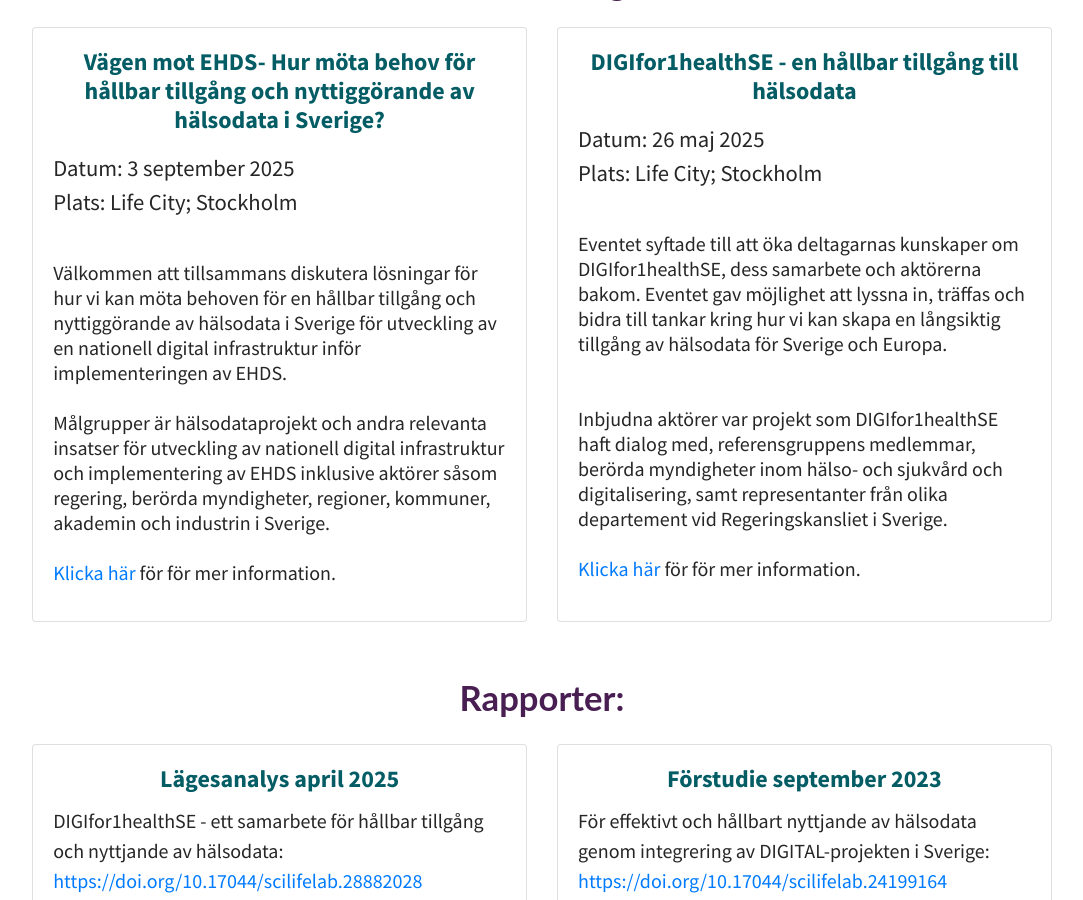
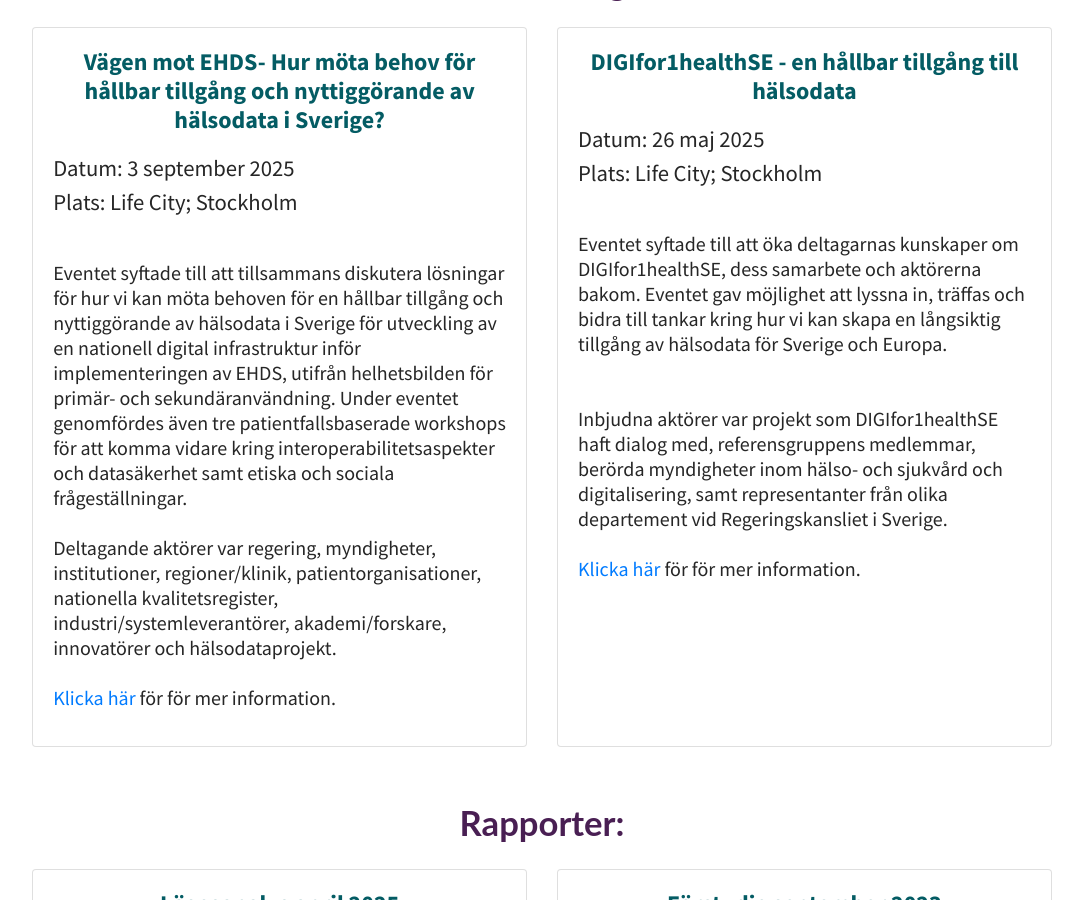
Before and after one commit to ScilifelabDataCentre/DIGIfor1Health_web, a Jekyll site: the page built from pages/outputs.md, in a window 1280 px wide and 900 px high, scrolled down 386 px. Shown: the whole window, without its empty margins (98-1181 px from the left). Built offline with Jekyll 4.4.1, drawn with Linux system fonts in a browser that asks for light colours; a script that is not in the unit is left out; comment, search, counter and statistics services are not loaded.

Commit message:
Update outputs.md
Event description text update.

```diff
--- a/pages/outputs.md
+++ b/pages/outputs.md
@@ -27,15 +27,16 @@ bootstrap: true
     </p>
     <br>
 
-Välkommen att tillsammans diskutera lösningar för hur vi kan möta behoven för en hållbar tillgång och nyttiggörande av hälsodata i Sverige för utveckling av en nationell digital infrastruktur inför implementeringen av EHDS.
+Eventet syftade till att tillsammans diskutera lösningar för hur vi kan möta behoven för en hållbar tillgång och nyttiggörande av hälsodata i Sverige för utveckling av en nationell digital infrastruktur inför implementeringen av EHDS, utifrån helhetsbilden för
+primär- och sekundäranvändning. Under eventet genomfördes även tre patientfallsbaserade workshops för att komma vidare kring interoperabilitetsaspekter och datasäkerhet samt etiska och sociala frågeställningar.
 
 <br>
 <br>
-Målgrupper är hälsodataprojekt och andra relevanta insatser för utveckling av nationell digital infrastruktur och implementering av EHDS inklusive aktörer såsom regering, berörda myndigheter, regioner, kommuner, akademin och industrin i Sverige.
+Deltagande aktörer var regering, myndigheter, institutioner, regioner/klinik, patientorganisationer, nationella kvalitetsregister, industri/systemleverantörer, akademi/forskare, innovatörer och hälsodataprojekt.
 
 <br>
 <br>
-<a href="https://www.scilifelab.se/event/the-road-to-ehds-how-to-meet-the-need-for-sustainable-access-and-utilization-of-health-data-in-sweden/">Klicka här</a> för för mer information. </p>
+<a href="https://www.scilifelab.se/news/on-the-path-to-the-european-health-data-space-ehds/">Klicka här</a> för för mer information. </p>
         </div>
       </div>
     </div>
```
